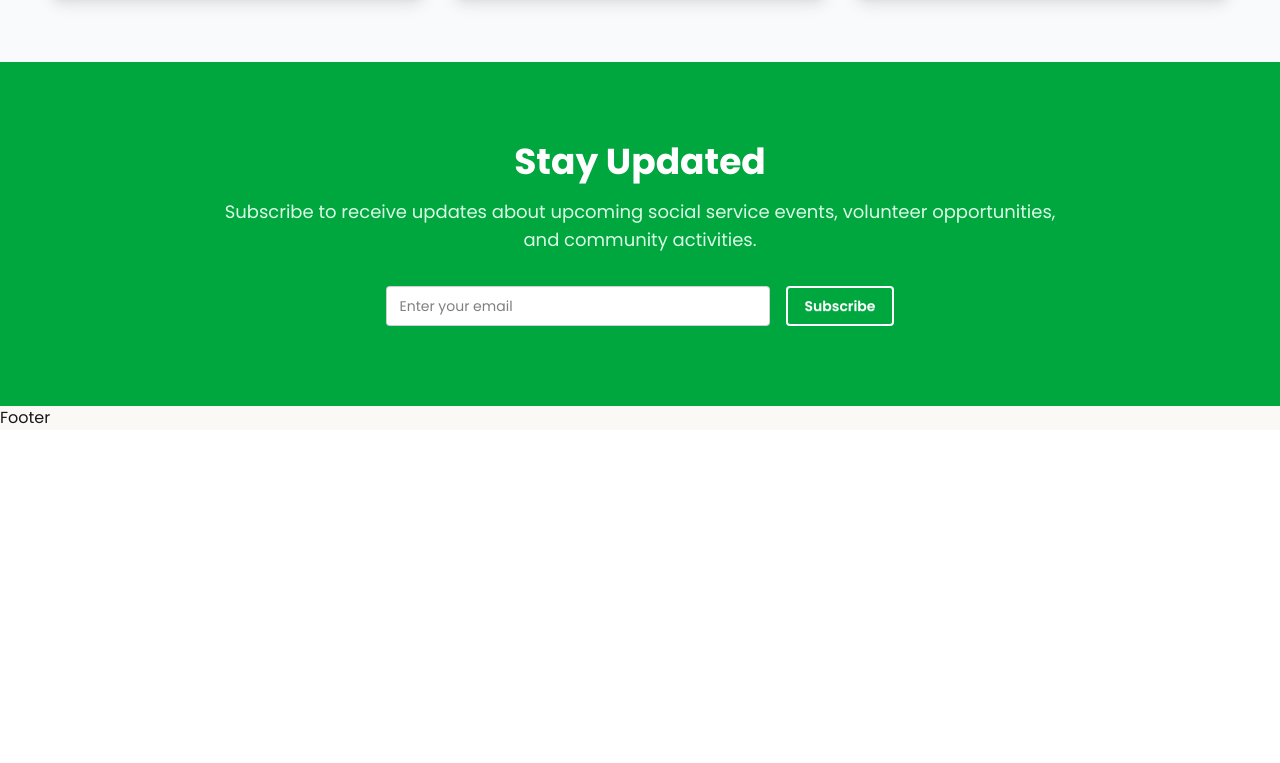
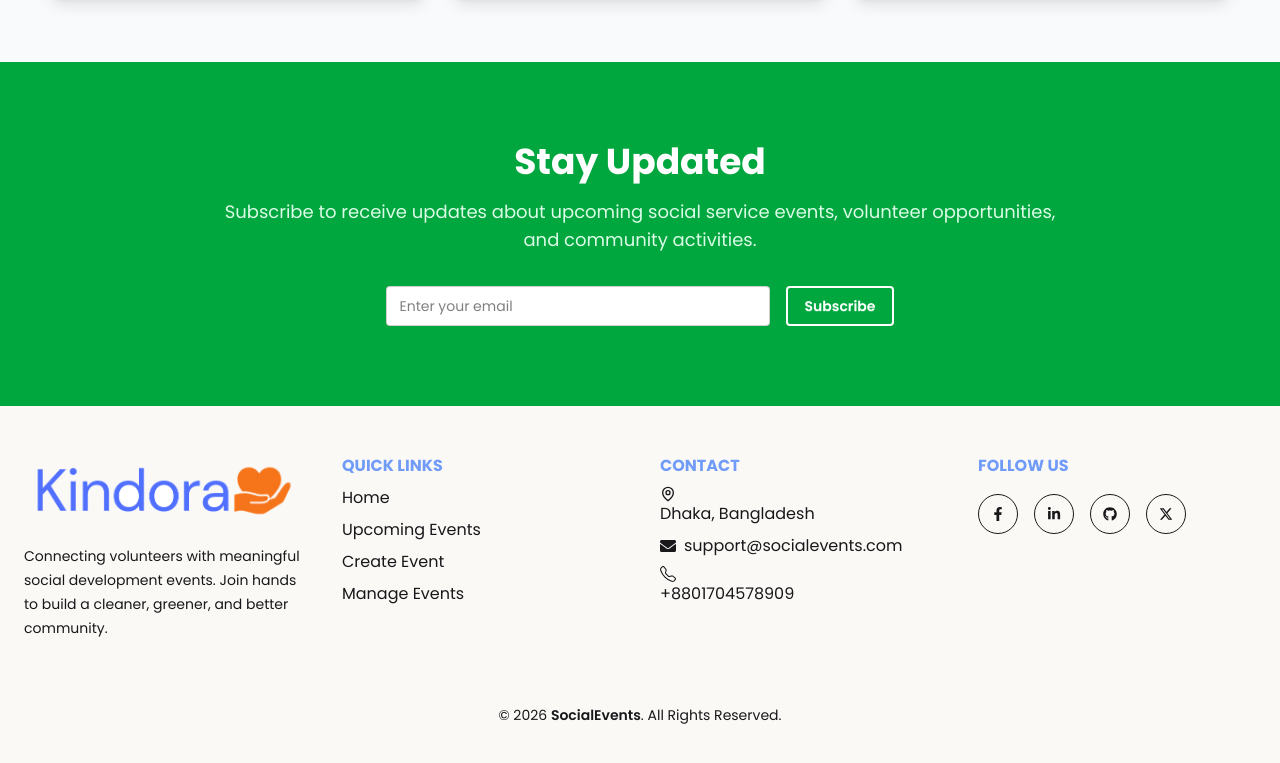
Before and after one commit to hassan8822/Social-Development-Client, a React (Vite) app: page / in a window 1280 px wide. Shown: the part 2430-3193 px from the top of the page. Before the commit the page ends 2860 px from the top, so only its background shows below. Built offline with nearby package versions, Linux system fonts and the light colour scheme; no server answers.

Commit message:
add a footer page

```diff
--- a/src/Components/Footer/Footer.jsx
+++ b/src/Components/Footer/Footer.jsx
@@ -1,12 +1,121 @@
+import { FaFacebookF, FaLinkedinIn, FaGithub, FaEnvelope } from "react-icons/fa";
+import { Link } from "react-router";
+import logo from "../../../src/assets/logo.png (1).png"
+import { FaXTwitter } from "react-icons/fa6";
+import { GrLocation } from "react-icons/gr";
+import { BsTelephone } from "react-icons/bs";
+
+const Footer = () => {
+  return (
+    <footer className="border-bs-orange-100 text-base-content">
+      <div className="max-w-7xl mx-auto px-6 py-12">
+        <div className="grid md:grid-cols-4 gap-10">
+
+          {/* Logo & Description */}
+          <div>
+           <img src={logo} alt="" />
+            <p className="mt-4 text-sm leading-6">
+              Connecting volunteers with meaningful social development events.
+              Join hands to build a cleaner, greener, and better community.
+            </p>
+          </div>
+
+          {/* Quick Links */}
+          <div>
+            <h3 className="footer-title font-bold text-blue-600">Quick Links</h3>
+            <ul className="space-y-2">
+              <li>
+                <Link to="/" className="hover:text-primary transition">
+                  Home
+                </Link>
+              </li>
+              <li>
+                <Link to="/upcoming-events" className="hover:text-primary transition">
+                  Upcoming Events
+                </Link>
+              </li>
+              <li>
+                <Link to="/create-event" className="hover:text-primary transition">
+                  Create Event
+                </Link>
+              </li>
+              <li>
+                <Link to="/manage-events" className="hover:text-primary transition">
+                  Manage Events
+                </Link>
+              </li>
+            </ul>
+          </div>
+
+          {/* Contact */}
+          <div>
+            <h3 className="footer-title font-bold text-blue-600">Contact</h3>
+
+            <p className="mb-2"><span ><GrLocation /></span> Dhaka, Bangladesh</p>
+
+            <p className="mb-2 flex items-center gap-2">
+              <FaEnvelope />
+              support@socialevents.com
+            </p>
+
+            <p><BsTelephone /><span>+8801704578909</span></p>
+          </div>
+
+          {/* Social */}
+          <div>
+            <h3 className="footer-title font-bold text-blue-600">Follow Us</h3>
+
+            <div className="flex gap-4 mt-4">
+              <a
+                href="https://facebook.com"
+                target="_blank"
+                rel="noreferrer"
+                className="btn btn-circle btn-outline hover:bg-blue-600 hover:text-white"
+              >
+                <FaFacebookF />
+              </a>
+
+              <a
+                href="https://linkedin.com"
+                target="_blank"
+                rel="noreferrer"
+                className="btn btn-circle btn-outline hover:bg-blue-700 hover:text-white"
+              >
+                <FaLinkedinIn />
+              </a>
+
+              <a
+                href="https://github.com"
+                target="_blank"
+                rel="noreferrer"
+                className="btn btn-circle btn-outline hover:bg-black hover:text-white"
+              >
+                <FaGithub />
+              </a>
+                <a
+    href="https://x.com"
+    target="_blank"
+    rel="noreferrer"
+    className="btn btn-circle btn-outline hover:bg-black hover:text-white"
+  >
+    <FaXTwitter />
+  </a>
 
 
-const Footer = () => {
-    return (
-        <div>
-            <h2>Footer</h2>
+
+            </div>
+          </div>
 
         </div>
-    );
+
+        <div className="border-t border-base-200 mt-10 pt-6 text-center text-sm">
+          © {new Date().getFullYear()}{" "}
+          <span className="font-semibold">SocialEvents</span>. All Rights
+          Reserved.
+        </div>
+      </div>
+    </footer>
+  );
 };
 
 export default Footer;
--- a/src/Pages/ManageEvent/ManageEvent.jsx
+++ b/src/Pages/ManageEvent/ManageEvent.jsx
@@ -105,7 +105,7 @@ const ManageEvent = () => {
 
 
 <button  onClick={() => handleDelete(event._id)}
-  class="flex justify-center items-center gap-2 w-28 h-12 cursor-pointer rounded-md shadow-2xl text-white font-semibold bg-linear-to-r from-[#fb7185] via-[#e11d48] to-[#be123c] hover:shadow-xl hover:shadow-red-500 hover:scale-105 duration-300 hover:from-[#be123c] hover:to-[#fb7185]"
+  className="flex justify-center items-center gap-2 w-28 h-12 cursor-pointer rounded-md shadow-2xl text-white font-semibold bg-linear-to-r from-[#fb7185] via-[#e11d48] to-[#be123c] hover:shadow-xl hover:shadow-red-500 hover:scale-105 duration-300 hover:from-[#be123c] hover:to-[#fb7185]"
 >
   <svg viewBox="0 0 15 15" class="w-5 fill-white">
     <svg
@@ -133,13 +133,7 @@ const ManageEvent = () => {
 
 
 
-{/*
-                        <button
-                          onClick={() => handleDelete(event._id)}
-                          className="btn btn-sm btn-error"
-                        >
-                          Delete
-                        </button> */}
+
 
                       </td>
 
--- a/src/Pages/Register/Register.jsx
+++ b/src/Pages/Register/Register.jsx
@@ -8,7 +8,7 @@ import Swal from "sweetalert2";
 const Register = () => {
   const navigate = useNavigate();
 
-  const { createuser, setUser, googleSignIn} = use(AuthContext)
+  const { createuser, setUser, googleSignIn,  updateUserProfile} = use(AuthContext)
   const handleSignIn = (e) => {
     e.preventDefault();
 
@@ -25,12 +25,21 @@ const Register = () => {
     return;
   }
    createuser(email, password)
-   .then(result => {
-    const user = result.user;
-    setUser(user);
-     Swal.fire("Registered!", "Account created successfully", "success");
+   .then(async(result) => {
+    await updateUserProfile({
+      displayName: name,
+      photoURL: photo
+    });
+    setUser({
+      ...result.user,
+        displayName: name,
+      photoURL: photo,
+    });
+     Swal.fire("Registered!",
+      "Account created successfully",
+      "success");
 
-    navigate("/login")
+    navigate("/")
 
    })
   .catch((error) => {
@@ -47,10 +56,18 @@ const Register = () => {
       .then((result) => {
       console.log(result.user);
       navigate("/login");
-        Swal.fire("Login Successful", "Welcome back!", "success");
+       Swal.fire(
+  "Success!",
+  "Google Sign In Successful",
+  "success"
+);
     })
     .catch((error) => {
-      alert(error.message);
+    Swal.fire({
+ icon:"error",
+ title:"Password Error",
+ text: error.message,
+})
     });
   }
     return (
--- a/src/Pages/UpdateEvents/UpdateEvents.jsx
+++ b/src/Pages/UpdateEvents/UpdateEvents.jsx
@@ -1,8 +1,15 @@
+import { useState } from "react";
+import DatePicker from "react-datepicker";
+import "react-datepicker/dist/react-datepicker.css";
 import { useLoaderData } from "react-router";
 import Swal from "sweetalert2";
 
 const UpdateEvents = () => {
   const event = useLoaderData();
+
+  const [eventDate, setEventDate] = useState(
+  event.eventDate ? new Date(event.eventDate) : new Date()
+);
 
 
   const handleUpdate = (e) => {
@@ -14,7 +21,7 @@ const UpdateEvents = () => {
       thumbnail: form.thumbnail.value,
       title: form.title.value,
       eventType: form.eventType.value,
-      eventDate: form.eventDate.value,
+      eventDate: eventDate.toISOString,
       location: form.location.value,
       description: form.description.value,
     };
@@ -77,12 +84,19 @@ const UpdateEvents = () => {
           <option>Social Service</option>
         </select>
 
-        <input
-          type="date"
-          name="eventDate"
-          defaultValue={event.eventDate?.slice(0, 10)}
-          className="input input-bordered w-full"
-        />
+
+
+         <div>
+
+         <label className="font-semibold block mb-2">Event Date </label>
+            <DatePicker className="input input-bordered w-full"
+             selected={eventDate}
+             onChange={(date) => {
+              setEventDate(date);
+              }} minDate={new Date()}
+                 >
+               </DatePicker>
+              </div>
 
         <input
           type="text"
--- a/src/Povider/AuthProvider.jsx
+++ b/src/Povider/AuthProvider.jsx
@@ -1,5 +1,5 @@
 import { createContext, useEffect, useState } from "react";
-import { createUserWithEmailAndPassword, getAuth,  GoogleAuthProvider,  onAuthStateChanged, signInWithEmailAndPassword, signInWithPopup, signOut } from "firebase/auth";
+import { createUserWithEmailAndPassword, getAuth,  GoogleAuthProvider,  onAuthStateChanged, signInWithEmailAndPassword, signInWithPopup, signOut, updateProfile } from "firebase/auth";
 import app from "../Firebase/Firebase.config";
 
  export const AuthContext = createContext();
@@ -23,6 +23,10 @@ const AuthProvider = ({children}) => {
 
     const googleSignIn = () => {
         return signInWithPopup(auth, provider)
+    }
+
+    const updateUserProfile = (userInfo) => {
+        return updateProfile(auth.currentUser, userInfo);
     }
 
     const signOutuser = () => {
@@ -52,6 +56,7 @@ const AuthProvider = ({children}) => {
         googleSignIn,
         loading,
         setLoading,
+        updateUserProfile,
 
     }
 
```
Also changed, not shown: src/assets/logo.png (1).png (added).
